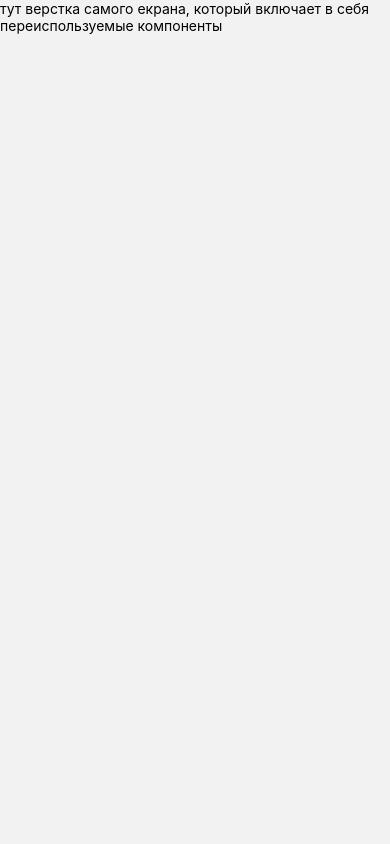
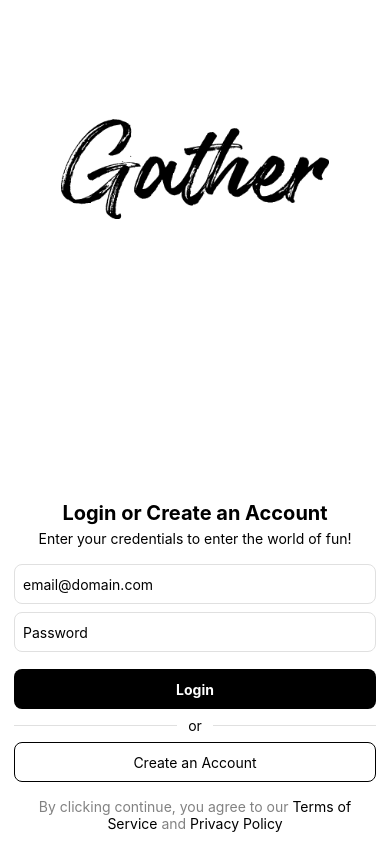
Before and after one commit to Maksim-creator/gather-mobile, a React Native app: screen / in a window 390 px wide. Built offline with nearby package versions, Linux system fonts and the light colour scheme.

Commit message:
Implement login screen

```diff
--- /dev/null
+++ b/src/assets/colors.ts
@@ -0,0 +1,2 @@
+export const lightGrey = '#E0E0E0';
+export const darkGrey = '#828282';
--- /dev/null
+++ b/src/components/Divider/index.tsx
@@ -0,0 +1,12 @@
+import React from 'react';
+import {DimensionValue, View} from 'react-native';
+import styles from './styles.ts';
+
+interface DividerProps {
+  width?: DimensionValue;
+}
+
+const Divider: React.FC<DividerProps> = ({width = '100%'}) => {
+  return <View style={[styles.divider, {width}]} />;
+};
+export default Divider;
--- /dev/null
+++ b/src/components/Divider/styles.ts
@@ -0,0 +1,10 @@
+import {StyleSheet} from 'react-native';
+import {lightGrey} from '../../assets/colors.ts';
+
+export default StyleSheet.create({
+  divider: {
+    height: 1,
+
+    backgroundColor: lightGrey,
+  },
+});
--- a/src/screens/Login/index.tsx
+++ b/src/screens/Login/index.tsx
@@ -1,13 +1,86 @@
-import React from 'react';
-import {SafeAreaView, Text} from 'react-native';
+import React, {useState} from 'react';
+import {
+  SafeAreaView,
+  Text,
+  Image,
+  TextInput,
+  TouchableOpacity,
+  View,
+  KeyboardAvoidingView,
+} from 'react-native';
+import styles from './styles.ts';
+import Divider from '../../components/Divider';
 
 const LoginScreen = () => {
+  const [email, setEmail] = useState('');
+  const [password, setPassword] = useState('');
+
   return (
-    <SafeAreaView>
-      <Text>
-        тут верстка самого екрана, который включает в себя переиспользуемые
-        компоненты
-      </Text>
+    <SafeAreaView style={styles.safeArea}>
+      <KeyboardAvoidingView style={{flex: 1}}>
+        <View style={styles.container}>
+          <View style={styles.imageContainer}>
+            <Image
+              source={require('../../assets/logo.png')}
+              style={styles.image}
+            />
+          </View>
+          <View style={[{paddingBottom: 12}]}>
+            <View style={styles.header}>
+              <Text style={styles.title}>Login or Create an Account</Text>
+              <Text style={styles.subtitle}>
+                Enter your credentials to enter the world of fun!
+              </Text>
+            </View>
+
+            <View style={styles.inputsContainer}>
+              <TextInput
+                style={styles.input}
+                placeholder="email@domain.com"
+                value={email}
+                onChangeText={setEmail}
+                keyboardType="email-address"
+                autoCapitalize="none"
+              />
+              <TextInput
+                style={styles.input}
+                placeholder="Password"
+                value={password}
+                onChangeText={setPassword}
+                secureTextEntry
+              />
+            </View>
+            <View style={styles.buttonsContainer}>
+              <TouchableOpacity
+                style={styles.button}
+                onPress={() => {
+                  /* Handle login logic */
+                }}>
+                <Text style={styles.buttonText}>Login</Text>
+              </TouchableOpacity>
+              <View style={styles.orTextContainer}>
+                <Divider width={'45%'} />
+                <Text style={styles.orText}>or</Text>
+                <Divider width={'45%'} />
+              </View>
+              <TouchableOpacity
+                style={styles.createButton}
+                onPress={() => {
+                  /* Handle account creation logic */
+                }}>
+                <Text>Create an Account</Text>
+              </TouchableOpacity>
+            </View>
+            <Text style={styles.footer}>
+              <Text style={{color: '#828282'}}>
+                By clicking continue, you agree to our{' '}
+              </Text>
+              Terms of Service <Text style={{color: '#828282'}}>and</Text>{' '}
+              Privacy Policy
+            </Text>
+          </View>
+        </View>
+      </KeyboardAvoidingView>
     </SafeAreaView>
   );
 };
--- a/src/screens/Login/styles.ts
+++ b/src/screens/Login/styles.ts
@@ -0,0 +1,93 @@
+import {StyleSheet} from 'react-native';
+import {darkGrey, lightGrey} from '../../assets/colors.ts';
+
+export default StyleSheet.create({
+  safeArea: {
+    flex: 1,
+    backgroundColor: '#fff',
+    justifyContent: 'center',
+    height: '100%',
+  },
+  container: {
+    height: '100%',
+    justifyContent: 'space-between',
+    paddingHorizontal: 14,
+  },
+  imageContainer: {
+    height: '40%',
+    justifyContent: 'center',
+    alignItems: 'center',
+  },
+  header: {
+    gap: 5,
+  },
+  inputsContainer: {
+    paddingVertical: 17,
+    gap: 8,
+  },
+  buttonsContainer: {
+    gap: 8,
+  },
+  image: {
+    width: 300,
+    height: 100,
+    resizeMode: 'contain',
+    justifyContent: 'center',
+    alignSelf: 'center',
+  },
+  title: {
+    fontSize: 20,
+    fontWeight: 'bold',
+    textAlign: 'center',
+  },
+  subtitle: {
+    fontSize: 14,
+    fontWeight: 'normal',
+    textAlign: 'center',
+  },
+  input: {
+    height: 40,
+    width: '100%',
+    borderColor: lightGrey,
+    borderWidth: 1,
+    paddingHorizontal: 8,
+    borderRadius: 8,
+  },
+
+  button: {
+    backgroundColor: 'black',
+    padding: 12,
+    borderRadius: 8,
+    alignItems: 'center',
+    width: '100%',
+    height: 40,
+  },
+  buttonText: {
+    color: 'white',
+    fontWeight: 'bold',
+  },
+  orTextContainer: {
+    flexDirection: 'row',
+    alignItems: 'center',
+    justifyContent: 'space-between',
+  },
+  orText: {
+    alignSelf: 'center',
+  },
+  createButton: {
+    borderColor: 'black',
+    borderWidth: 1,
+    borderRadius: 8,
+    alignItems: 'center',
+    justifyContent: 'center',
+    width: '100%',
+    height: 40,
+  },
+  footer: {
+    textAlign: 'center',
+    paddingTop: 16,
+  },
+  footerText: {
+    color: darkGrey,
+  },
+});
```
Also changed, not shown: src/assets/logo.png (added).
